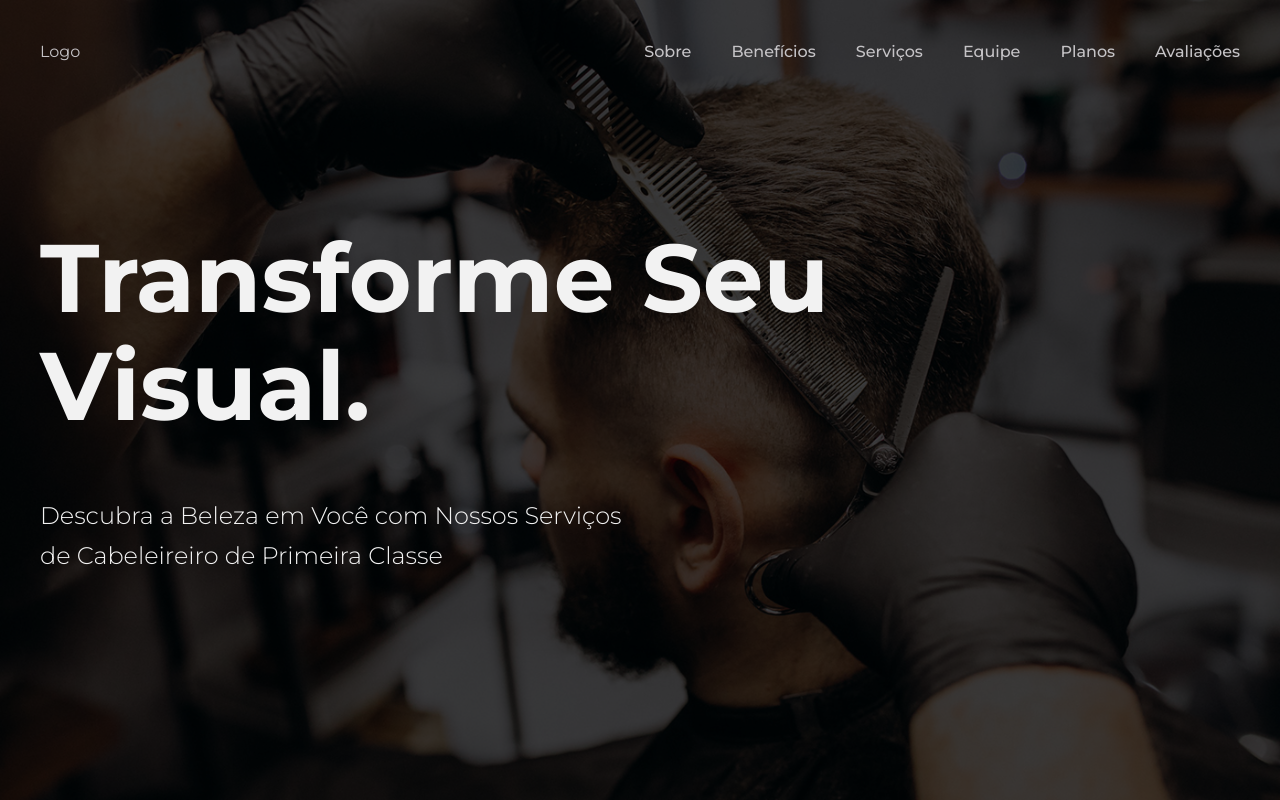
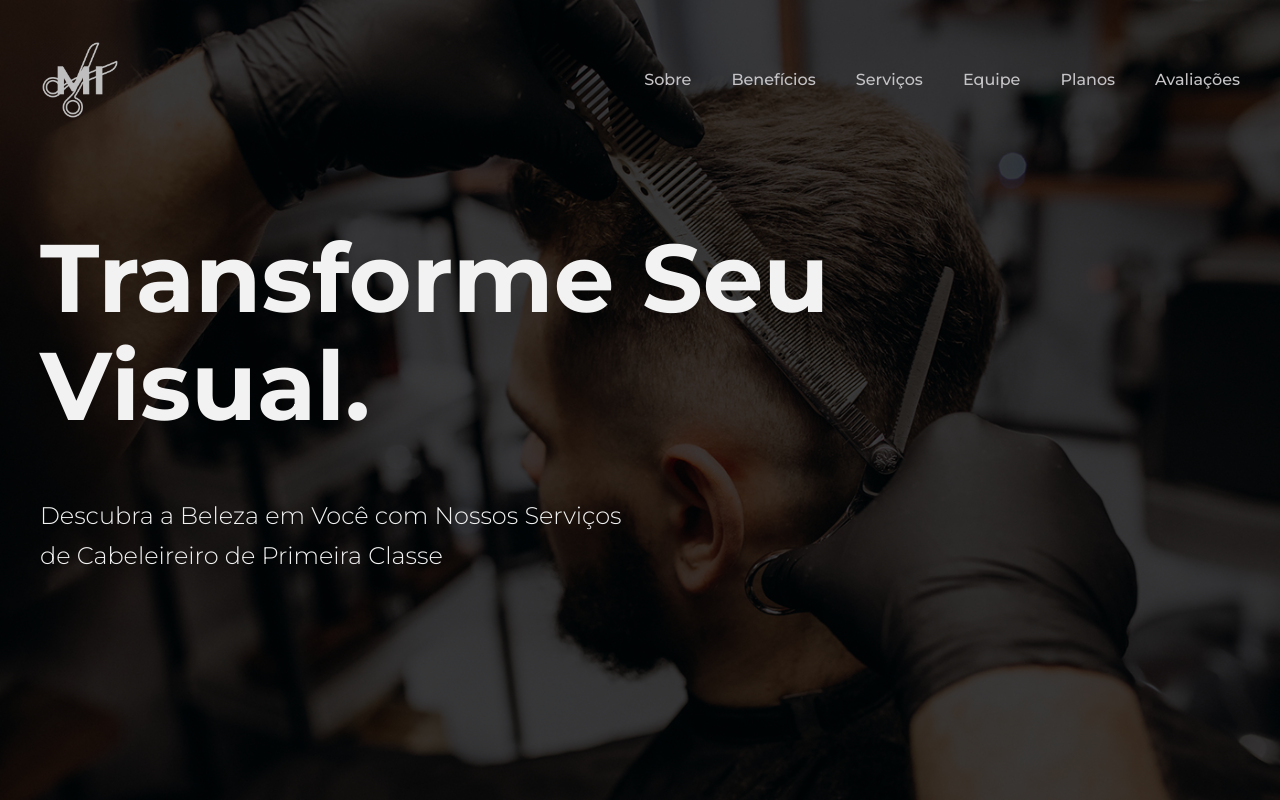
Before and after one commit to miquelven/MiHairDresser, a Vue app: page / in a window 1280 px wide. Shown: the top 800 px of the page. Built offline with nearby package versions, Linux system fonts and the light colour scheme.

Commit message:
feat: add image of the website logo

```diff
--- a/src/components/ui/Header/index.vue
+++ b/src/components/ui/Header/index.vue
@@ -1,6 +1,8 @@
 <script setup>
 import Container from "../../Container/index.vue";
 import Menu from "./Menu/index.vue";
+
+import logoImg from "../../../assets/imgs/logo.png";
 
 import { ref, onMounted, onUnmounted } from "vue";
 
@@ -25,12 +27,25 @@ onUnmounted(() => {
 
 <template>
   <header
-    class="mt-10 text-[#c5c3c6] z-20"
-    :class="`${menuFixed ? 'fixed top-0 left-0 right-0' : 'relative '}`"
+    class="text-[#c5c3c6] z-20"
+    :class="`${
+      menuFixed
+        ? 'fixed top-0 left-0 right-0  bg-transparent backdrop-blur-lg  py-4'
+        : 'relative mt-10 '
+    }`"
   >
     <Container>
       <div class="flex justify-between items-center">
-        <h1>Logo</h1>
+        <a
+          href="#"
+          class="transition-all duration-300 brightness-75 hover:brightness-100"
+        >
+          <img
+            :src="logoImg"
+            alt="Imagem da logo do site"
+            class="w-20 h-20 object-cover invert max-sm:w-10 max-sm:h-10"
+          />
+        </a>
         <Menu />
       </div>
     </Container>
```
